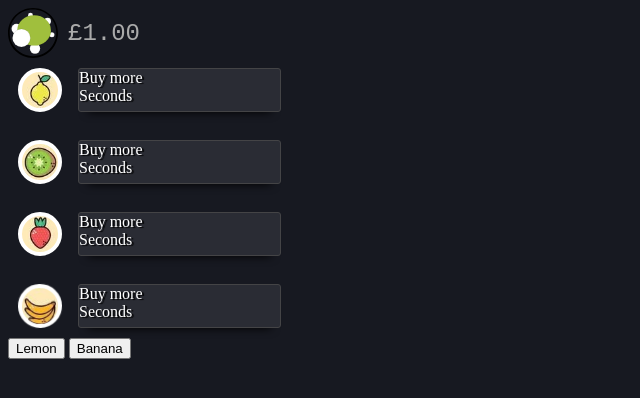
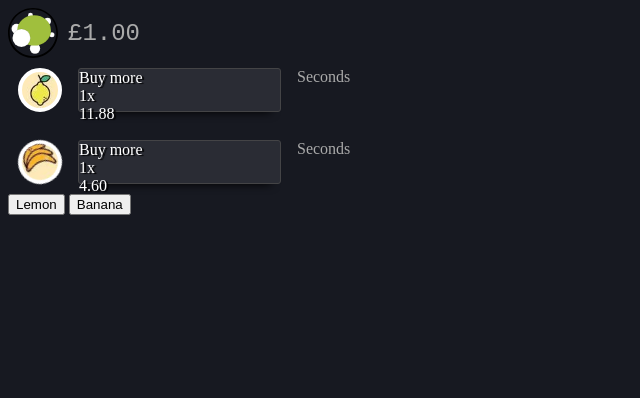
Before and after one commit to NukeTurtle/FruitInc, a plain HTML site: page index.html in a window 1280 px wide. Both pictures are taken after a click on the link 40 px from the left and 90 px from the top of the page. Shown: the whole page, without its empty margins (0-640 px from the left). Drawn offline with Linux system fonts and the light colour scheme.

Commit message:
calculate buy difference

```diff
--- a/functions.js
+++ b/functions.js
@@ -27,16 +27,18 @@ fruitButtons.forEach(button => {
         const clickName = event.target.classList[1];
         const fruit = fruits.filter((fru) => fru.name == clickName)[0];
         let fruitDiv = document.getElementById(fruit.name);
+        const multiplierDiv = button.parentElement.childNodes[3].childNodes[1].childNodes[3];
+        console.log(multiplierDiv.innerHTML)
         console.log("selected fruit:", fruit)
-        console.log(button)
+        console.log("button: ",button)
         let multiplier = fruit.cost;
         if(clickName == fruit.name) {
             button.parentElement.style.cursor = "not-allowed";
             button.style.pointerEvents = "none";
             button.style.borderColor = "red";
-            const nthDifference = Math.round((3.74 + (0.01 * (multiplier * multiplier)) + (0.25 * multiplier) + Number.EPSILON) * 100) / 100;
-            fruit.cost = nthDifference;
-            console.log(nthDifference)
+            let nthDifference = Math.round((3.74 + (0.01 * (multiplier * multiplier)) + (0.25 * multiplier) + Number.EPSILON) * 100) / 100;
+            multiplierDiv.innerHTML = Math.round(1.25 * (Number(multiplierDiv.innerHTML) + nthDifference) * 100) / 100;
+            console.log("nthDifference: ",nthDifference)
             let duration = fruit.time;
             fruitDiv.style.animationDuration = duration + "s";
             fruitDiv.classList.add("loading", "load_fruit");
@@ -75,21 +77,32 @@ buyFruitButtons.forEach(button => {
     })
 })
 
+
+function getCurrentFruit(selectedFruit) {
+    console.log("FRUIT: ",fruits.filter((fruit) => fruit.name == selectedFruit)[0]);
+}
+
 function fruitManager(fruitName) {
+    console.log("fruitName ", fruitName)
     let fruitButton = document.querySelector("." + fruitName);
-    console.log(fruitName.index)
-    const fruit = fruits.filter((fru) => fru.name)[0];
-    for (i=0;i<3;i++) {
-        console.log(fruitButton, fruitName, fruit)
-        fruitButton.click();
-        fruit.cost = fruit.cost + ((fruit.cost * 20) / 100);
-        fruit.money = fruit.money + ((fruit.money * 2) / 100);
-        fruit.time = fruit.time - ((fruit.time * 2) / 100);
-        console.log("fruit.cost: ",fruit.cost);
-        console.log("fruit.money: ",fruit.money);
-        console.log("fruit.time: ",fruit.time);
-        sleep((fruit.time * 1000));
-    }
+    console.log("fruitsL ", fruits)
+    const fruit = fruits.filter((fru) => fru.name == fruitName)[0];
+    console.log("fruit: ", fruit)
+    console.log("fruit name: ", fruit.name)
+    let secondsDiv = document.querySelectorAll(".time:has(#${fruitName})");
+    secondsDiv.innerHTML = fruit.time;
+    console.log("secondsDiv: ",secondsDiv)
+    // for (i=0;i<2;i++) {
+    //     console.log(fruitButton, fruitName, fruit)
+    //     fruitButton.click();
+    //     fruit.cost = fruit.cost + ((fruit.cost * 20) / 100);
+    //     fruit.money = fruit.money + ((fruit.money * 2) / 100);
+    //     fruit.time = fruit.time - ((fruit.time * 2) / 100);
+    //     console.log("fruit.cost: ",fruit.cost);
+    //     console.log("fruit.money: ",fruit.money);
+    //     console.log("fruit.time: ",fruit.time);
+    //     sleep((fruit.time * 1000));
+    // }
 
     // const fruitManagerButtons = document.querySelectorAll(".fruit");
     // fruitManagerButtons.forEach(button => {
@@ -106,14 +119,6 @@ function fruitManager(fruitName) {
     // })
 }
 
-async function testFunc() {
-    console.log("demo");
-    await sleep(5000);
-    console.log("test");
-}
-
-
-
 
 
 
--- a/index.html
+++ b/index.html
@@ -18,13 +18,17 @@
                 <a href="#" class="fruit lemon"></a>
                 <div class="loader_bar">
                     <div class="loader_items">
+                    <div>
                         <div class="buy">Buy more</div>
-                        <div id="class">Seconds</div>
+                        <div class="buy_qty">1x</div>
+                    </div>
+                        <div class="next_cost">4.60</div>
                     </div>
                     <div id="lemon"></div>
                 </div>
+                <div class="time">Seconds</div>
             </div>
-            <div class="item">
+            <!-- <div class="item">
                 <a href="#" class="fruit kiwi"></a>
                 <div class="loader_bar">
                     <div class="loader_items">
@@ -33,8 +37,8 @@
                     </div>
                     <div id="kiwi"></div>
                 </div>
-            </div>
-            <div class="item">
+            </div> -->
+            <!-- <div class="item">
                 <a href="#" class="fruit strawbery"></a>
                 <div class="loader_bar">
                     <div class="loader_items">
@@ -43,16 +47,20 @@
                     </div>
                     <div id="strawbery"></div>
                 </div>
-            </div>
+            </div> -->
             <div class="item">
                 <a href="#" class="fruit banana rotate_fruit"></a>
                 <div class="loader_bar">
                     <div class="loader_items">
+                        <div>
                         <div class="buy">Buy more</div>
-                        <div id="class">Seconds</div>
+                        <div class="buy_qty">1x</div>
+                    </div>
+                        <div class="next_cost">4.60</div>
                     </div>
                     <div id="banana"></div>
                 </div>
+                <div class="time">Seconds</div>
             </div>
         </div>
     </div>
--- a/style.css
+++ b/style.css
@@ -87,8 +87,11 @@ body{
     animation-timing-function: ease-in-out;
     animation-iteration-count: infinite;
     animation-duration: 2s;
+    animation-delay: 3s;
 }
-
+.time{
+    display: block;
+}
 @keyframes rotate {
     0% { transform: rotate(0deg); }
     100% { transform: rotate(360deg); }
```
